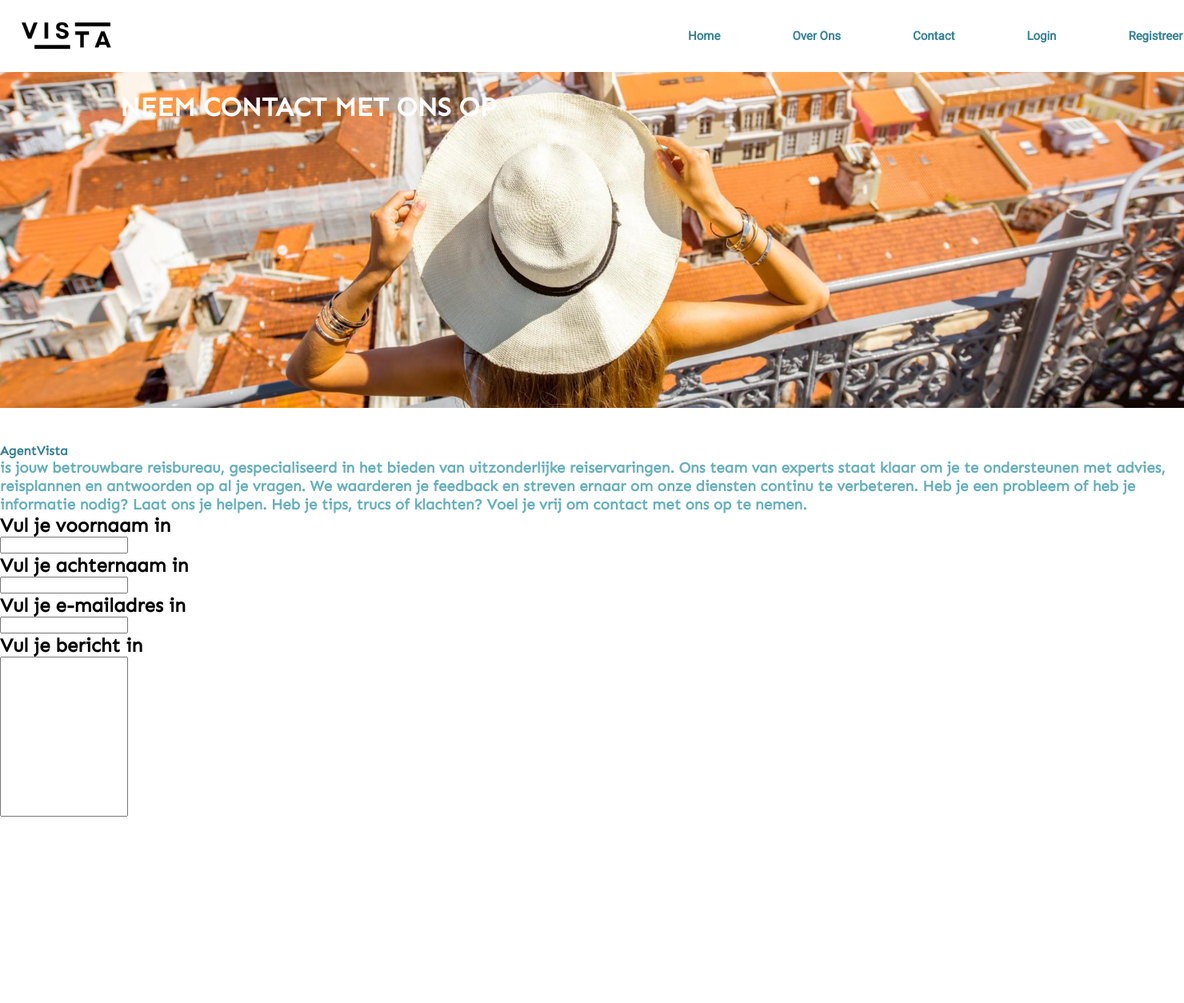
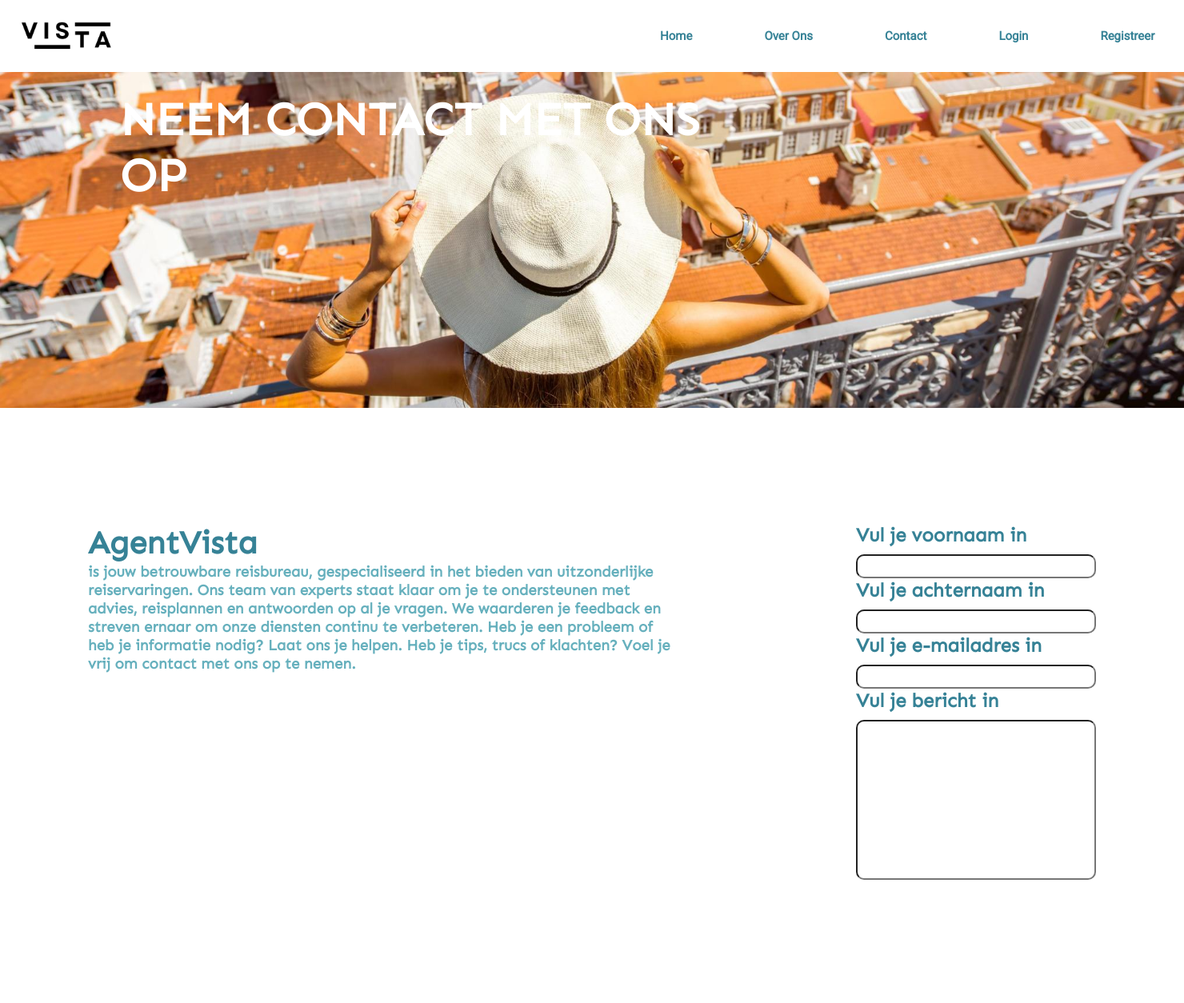
Before and after one commit to tamz-z/Webapp-2-Reisbureau-opdracht, a PHP site: page /contact.php in a window 1480 px wide; the page is wider, and only the part inside the window is pictured. Shown: that part at 80% size. Before the commit the page ends 1021 px from the top of that part, so only its background shows below. Run offline with PHP 8.4, Linux system fonts and the light colour scheme.

Commit message:
Update style.css

```diff
--- a/lmao/css/style.css
+++ b/lmao/css/style.css
@@ -8,6 +8,8 @@
     box-sizing: border-box;
     font-family: 'Sen', sans-serif;
 }
+
+
 
 .header {
     background-color: white;
@@ -31,20 +33,21 @@
 .navbar a {
     color: #368296;
     text-decoration: none;
+    left: 555px;
     position: relative;
     font-size: 15px;
     font-weight: bold;
     font-family: 'Roboto', sans-serif;
-    padding-left: 90px; /* Adjusted padding */
-    left: 590px;
+    padding-left: 90px;
+    /* Adjusted padding */
 }
 
 .header-text {
     color: white;
     font-size: 30px;
     font-family: 'Roboto', sans-serif;
+    top: -750px;
     position: relative;
-    top: -750px;
     left: 450px;
 }
 
@@ -64,8 +67,8 @@
 }
 
 .yacht {
+    top: 100px;
     position: relative;
-    top: 100px;
     width: 450px;
     left: 100px;
 }
@@ -108,8 +111,8 @@
     color: #368296;
     font-size: 35px;
     font-weight: bold;
+    top: 250px;
     position: relative;
-    top: 250px;
     left: 90px;
 }
 
@@ -184,16 +187,53 @@
     left: 90px;
 }
 
-.contact {
-    font-size: 40px;
-    color: white;
+.h1 form-title {
+    font-family: 'sen', sans-serif;
+
+}
+.contact{
+    font-size: 70px;
+    width: 50%;
+    color: #ffffff;
     position: relative;
     top: -400px;
     left: 150px;
+
 }
-
 .text-3 {
     position: relative;
     top: 200px;
     left: 90px;
 }
+
+.Contactblock{
+    width: 100%;
+    height: 600px;
+    display: flex;
+    flex-direction: row;
+    flex-wrap: nowrap;
+    justify-content: space-around;
+    align-items: flex-start;
+}
+.Contact1stehelft{
+    width: 50%;
+}
+
+.Balkcontact{
+    width: 300px;
+    height: 30px;
+    border-radius: 10px;
+}
+.Contact2stehelft{
+    display: flex;
+    flex-direction: column;
+    flex-wrap: nowrap;
+}
+
+h4{
+    font-size: 40px;
+}
+.Contact2stehelft h2{
+   color: #368296;
+  margin-bottom: 10px;
+}
```
